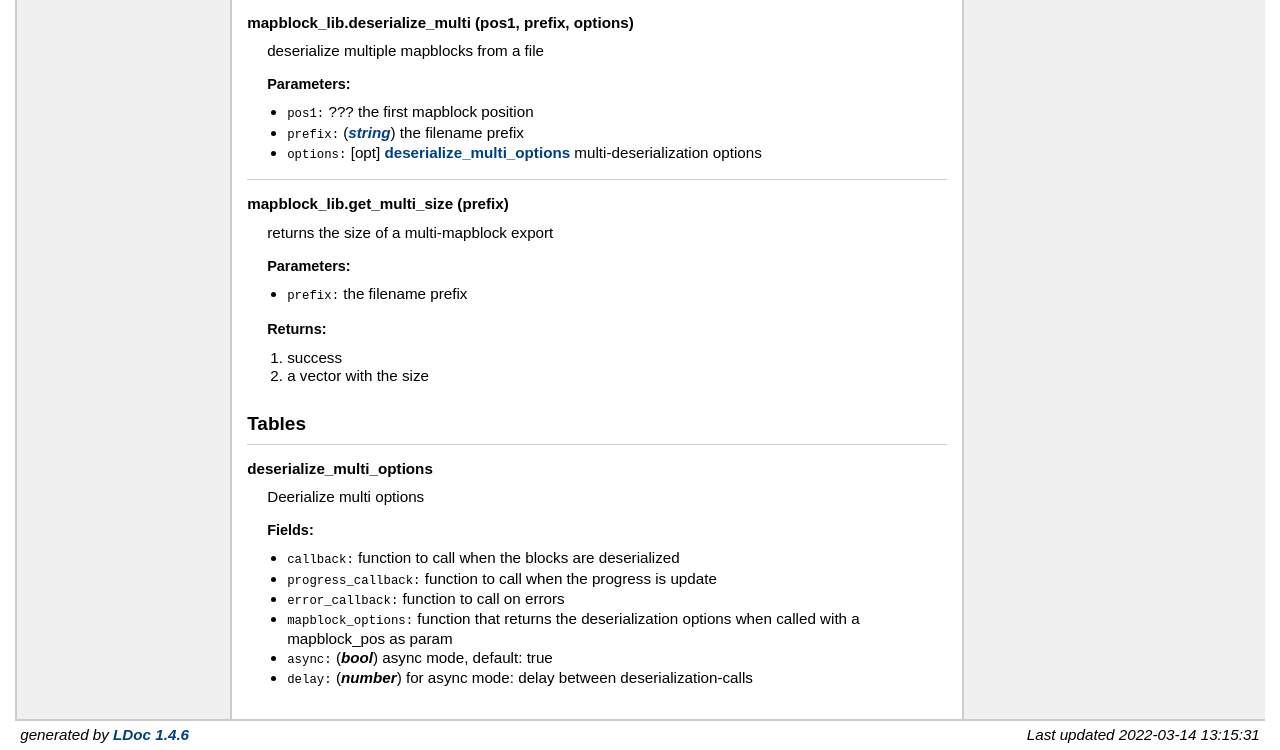
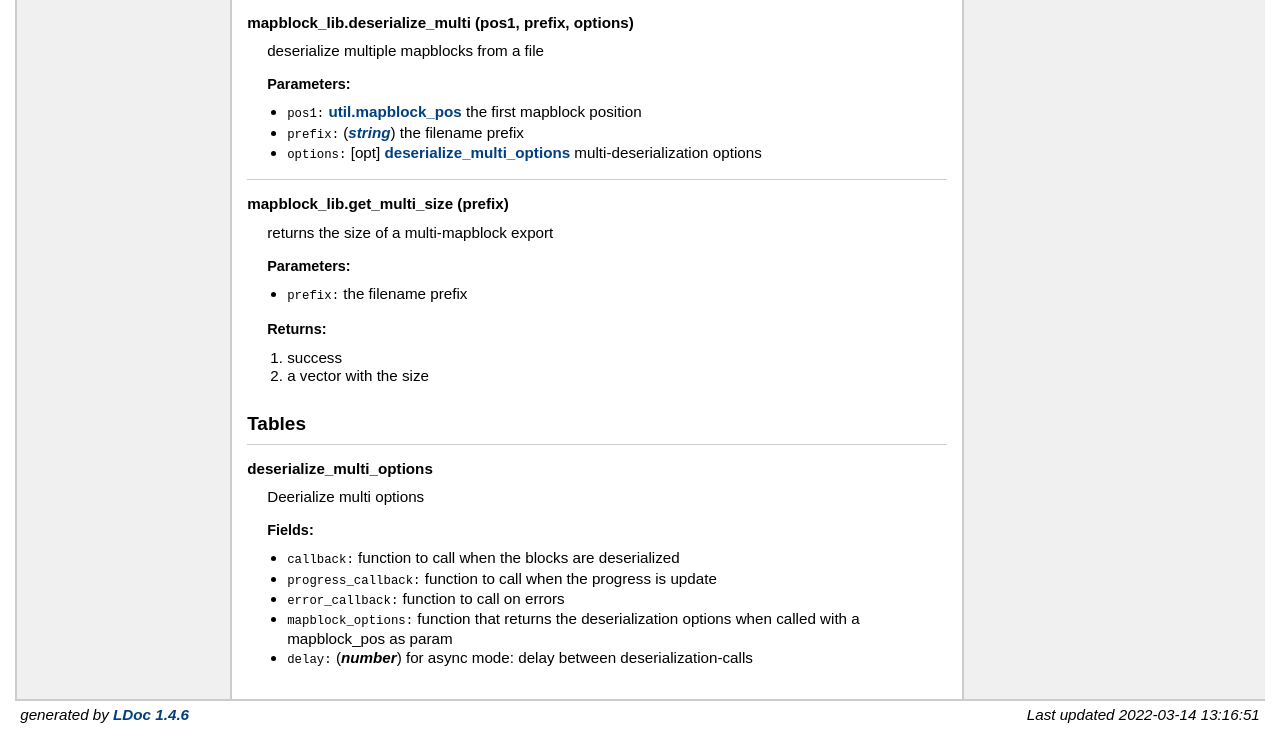
Before and after one commit to BuckarooBanzay/mapblock_lib, a plain HTML site: page modules/deserialize.html in a window 1280 px wide. Shown: the part 606-1356 px from the top of the page. After the commit the page ends 1335 px from the top, so only its background shows below. Drawn offline with Linux system fonts and the light colour scheme.

Commit message:
deploy: 74ea9c9fc89f6ffeee2f3b4148aea6aab6c448a9

```diff
--- a/modules/deserialize.html
+++ b/modules/deserialize.html
@@ -138,7 +138,7 @@
     <h3>Parameters:</h3>
     <ul>
         <li><span class="parameter">pos1</span>
-         ??? the first mapblock position
+         <a href="../modules/util.html#mapblock_pos">util.mapblock_pos</a> the first mapblock position
         </li>
         <li><span class="parameter">prefix</span>
             <span class="types"><a class="type" href="https://www.lua.org/manual/5.1/manual.html#5.4">string</a></span>
@@ -207,10 +207,6 @@
         <li><span class="parameter">mapblock_options</span>
          function that returns the deserialization options when called with a mapblock_pos as param
         </li>
-        <li><span class="parameter">async</span>
-            <span class="types"><span class="type">bool</span></span>
-         async mode, default: true
-        </li>
         <li><span class="parameter">delay</span>
             <span class="types"><span class="type">number</span></span>
          for async mode: delay between deserialization-calls
@@ -229,7 +225,7 @@
 </div> <!-- id="main" -->
 <div id="about">
 <i>generated by <a href="http://github.com/stevedonovan/LDoc">LDoc 1.4.6</a></i>
-<i style="float:right;">Last updated 2022-03-14 13:15:31 </i>
+<i style="float:right;">Last updated 2022-03-14 13:16:51 </i>
 </div> <!-- id="about" -->
 </div> <!-- id="container" -->
 </body>
```
Also changed, not shown: examples/deserialize_options.lua.html (+1 -1 lines), examples/singleblock_mapgen.lua.html (+1 -1 lines), index.html (+1 -1 lines), modules/data.html (+1 -1 lines), modules/mapgens.singleblock.html (+1 -1 lines), modules/serialize.html (+1 -1 lines), modules/util.html (+1 -1 lines), modules/validate.html (+1 -1 lines), topics/readme.md.html (+1 -1 lines).
